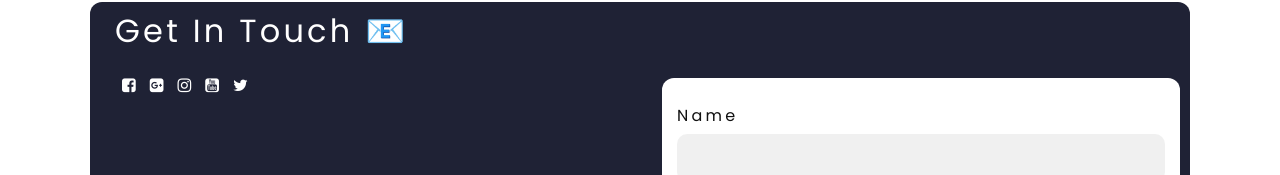
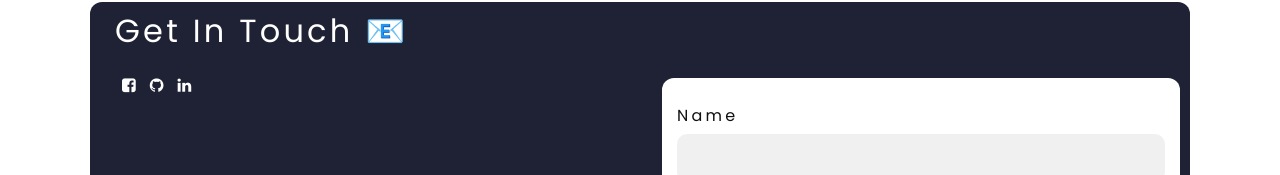
Before and after one commit to Cybre3/portfolio, a React (Create React App) app: page / in a window 1280 px wide. Shown: the part 3286-3461 px from the top of the page. Built offline with nearby package versions, Linux system fonts and the light colour scheme; a web font is replaced by a local one.

Commit message:
fixed warnings

```diff
--- a/src/PortfolioContainer/AboutMe/AboutMe.js
+++ b/src/PortfolioContainer/AboutMe/AboutMe.js
@@ -1,4 +1,4 @@
-import React, { useEffect } from "react";
+import React from "react";
 import ScreenHeading from "../../utilities/ScreenHeading/ScreenHeading";
 import ScrollService from "../../utilities/ScrollService";
 import Animations from "../../utilities/Animations";
@@ -9,6 +9,7 @@ function AboutMe(props) {
     if (screen.fadeInScreen !== props.id) return;
     Animations.animations.fadeInScreen(props.id);
   };
+  // eslint-disable-next-line
   const fadeInSubscription = ScrollService.currentScreenFadeIn.subscribe(fadeInScreenHandler);
 
   const SCREEN_CONSTANTS = {
--- a/src/PortfolioContainer/ContactMe/ContactMe.js
+++ b/src/PortfolioContainer/ContactMe/ContactMe.js
@@ -15,6 +15,7 @@ function ContactMe(props) {
     if (screen.fadeInScreen !== props.id) return;
     Animations.animations.fadeInScreen(props.id);
   };
+  //eslint-disable-next-line
   const fadeInSubscription = ScrollService.currentScreenFadeIn.subscribe(fadeInScreenHandler);
 
   const [name, setName] = useState("");
@@ -72,21 +73,15 @@ function ContactMe(props) {
             {" "}
             <Typical loop={Infinity} steps={["Get In Touch 📧", 1000]} />
           </h2>
-          <a href="#">
-            <i className="fa fa-facebook-square"></i>
-          </a>
-          <a href="#">
-            <i className="fa fa-google-plus-square"></i>
-          </a>
-          <a href="#">
-            <i className="fa fa-instagram"></i>
-          </a>
-          <a href="#">
-            <i className="fa fa-youtube-square"></i>
-          </a>
-          <a href="#">
-            <i className="fa fa-twitter"></i>
-          </a>
+          <a href="#/">
+                <i className="fa fa-facebook-square"></i>
+              </a>
+              <a href="#/">
+                <i className="fa fa-github"></i>
+              </a>
+              <a href="#/">
+                <i className="fa fa-linkedin"></i>
+              </a>
         </div>
         <div className="back-form">
           <div className="img-back">
--- a/src/PortfolioContainer/Testimonial/Testimonial.js
+++ b/src/PortfolioContainer/Testimonial/Testimonial.js
@@ -13,6 +13,8 @@ function Testimonial(props) {
     if (screen.fadeInScreen !== props.id) return;
     Animations.animations.fadeInScreen(props.id);
   };
+
+  //eslint-disable-next-line
   const fadeInSubscription = ScrollService.currentScreenFadeIn.subscribe(fadeInScreenHandler);
 
   const options = {
```
